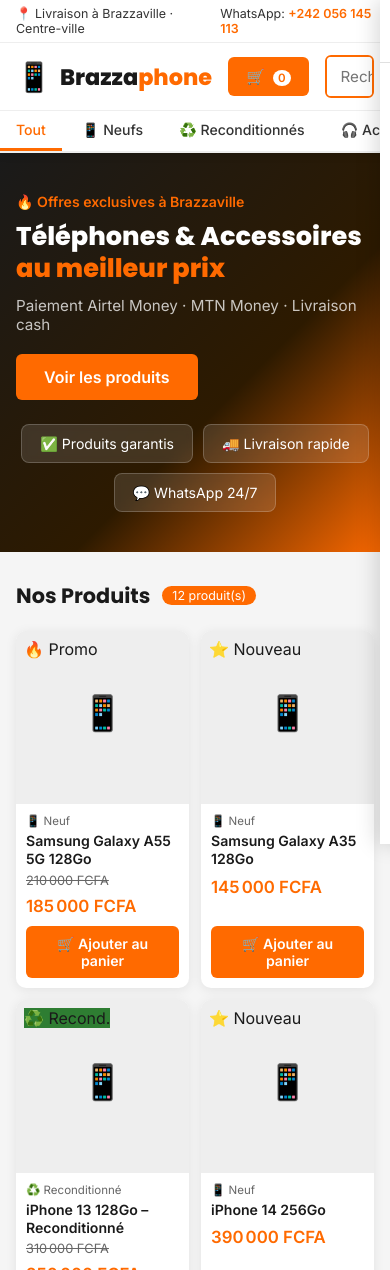
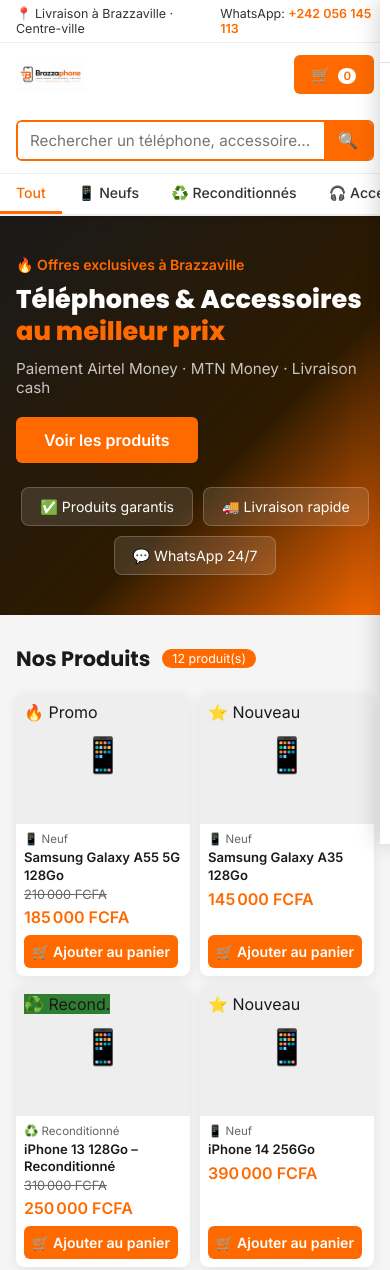
Before and after one commit to riche67023-hue/Brazzaphon, a plain HTML site: page index.html in a window 390 px wide. Shown: the top 1270 px of the page. Drawn offline with Linux system fonts and the light colour scheme.

Commit message:
Add files via upload

```diff
--- a/index.html
+++ b/index.html
@@ -24,9 +24,8 @@
     </div>
     <div class="header-main">
       <div class="container header-main-inner">
-        <div class="logo">
-          <span class="logo-icon">📱</span>
-          <span class="logo-text">Brazza<span class="logo-accent">phone</span></span>
+        <div class="logo" role="banner">
+<img class="logo-img" src="logo-brazzaphone.png.jpeg" alt="Brazzaphone" />
         </div>
         <div class="search-bar">
           <input type="text" id="searchInput" placeholder="Rechercher un téléphone, accessoire…" />
--- a/style.css
+++ b/style.css
@@ -35,7 +35,8 @@
 .header-main { background: #FFFFFF; padding: 12px 0; border-bottom: 1px solid #eee; }
 .header-main-inner { display: flex; align-items: center; gap: 16px; }
 
-.logo { display: flex; align-items: center; gap: 8px; min-width: 160px; }
+.logo { display: flex; align-items: center; min-width: 160px; }
+.logo-img { height: 45px; width: auto; display: block; }
 .logo-icon { font-size: 1.8rem; }
 .logo-text { font-family: 'Poppins', sans-serif; font-size: 1.4rem; font-weight: 800; color: #1A1A1A; }
 .logo-accent { color: #FF6A00; }
@@ -241,18 +242,48 @@
 
 /* ===== RESPONSIVE ===== */
 @media (max-width: 600px) {
-  .product-grid { grid-template-columns: repeat(2, 1fr); }
+  .logo-img { height: 35px; }
+  /* ===== Produits ===== */
+  .product-grid { grid-template-columns: repeat(2, 1fr); gap: 10px; }
 
+  /* ===== Header / recherche ===== */
   .header-main-inner { flex-wrap: wrap; }
   .logo { min-width: unset; }
   .header-actions { margin-left: auto; }
-  .search-bar { order: 3; width: 100%; }
+  .search-bar {
+    order: 3;
+    flex: 0 0 100%;
+    width: 100%;
+    max-width: 100%;
+    margin-top: 10px;
+    min-width: 0;
+  }
+  .search-bar input { padding: 9px 12px; }
+  .search-bar button { padding: 0 14px; }
+
+  /* ===== Cartes produits plus compactes ===== */
+  .product-card { border-radius: 8px; }
+  .product-info { padding: 8px; gap: 3px; }
+  .product-name { font-size: .82rem; -webkit-line-clamp: 2; }
+  .product-price { font-size: 1rem; margin-top: 2px; }
+  .product-img-wrap { aspect-ratio: 4 / 3; }
+  .add-to-cart { margin: 0 8px 8px; padding: 8px; }
+
+  /* ===== Hero ===== */
   .hero-inner { flex-direction: column; }
   .hero-badges { flex-direction: row; flex-wrap: wrap; justify-content: center; }
+
+  /* ===== Cart ===== */
   .cart-sidebar { width: 100vw; }
+
+  /* ===== Burger menu (si présent) ===== */
+  .nav-inner { gap: 0; }
 }
 
-
+/* Sur mobile on garde 2 colonnes même sous 360px */
 @media (max-width: 360px) {
-  .product-grid { grid-template-columns: repeat(1, 1fr); }
+  .product-grid { grid-template-columns: repeat(2, 1fr); }
+  .product-img-wrap { aspect-ratio: 4 / 3; }
+  .product-info { padding: 7px; }
+  .add-to-cart { margin: 0 6px 8px; padding: 7px; }
 }
```
Also changed, not shown: admin.html (+4 -1 lines), product.html (+1 -2 lines), logo-brazzaphone-dark.png.jpeg (added), logo-brazzaphone.png.jpeg (added).
